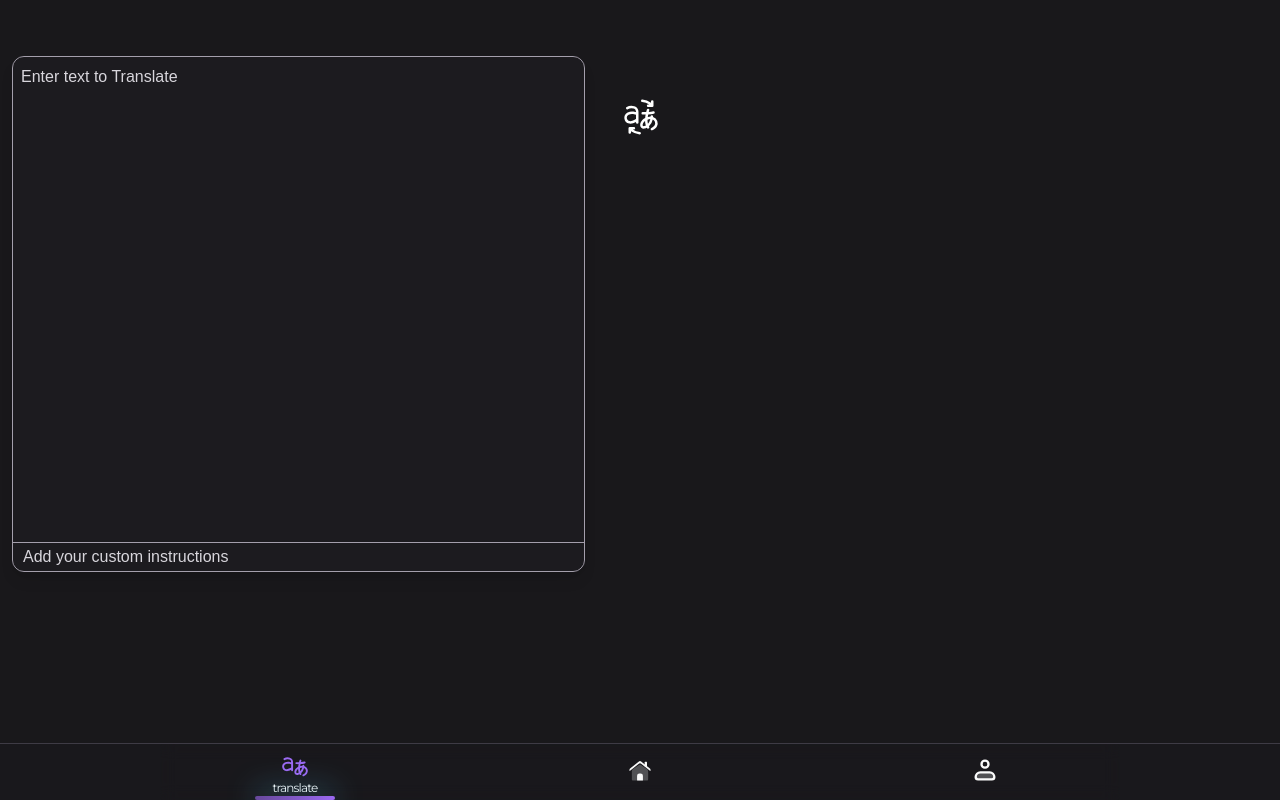
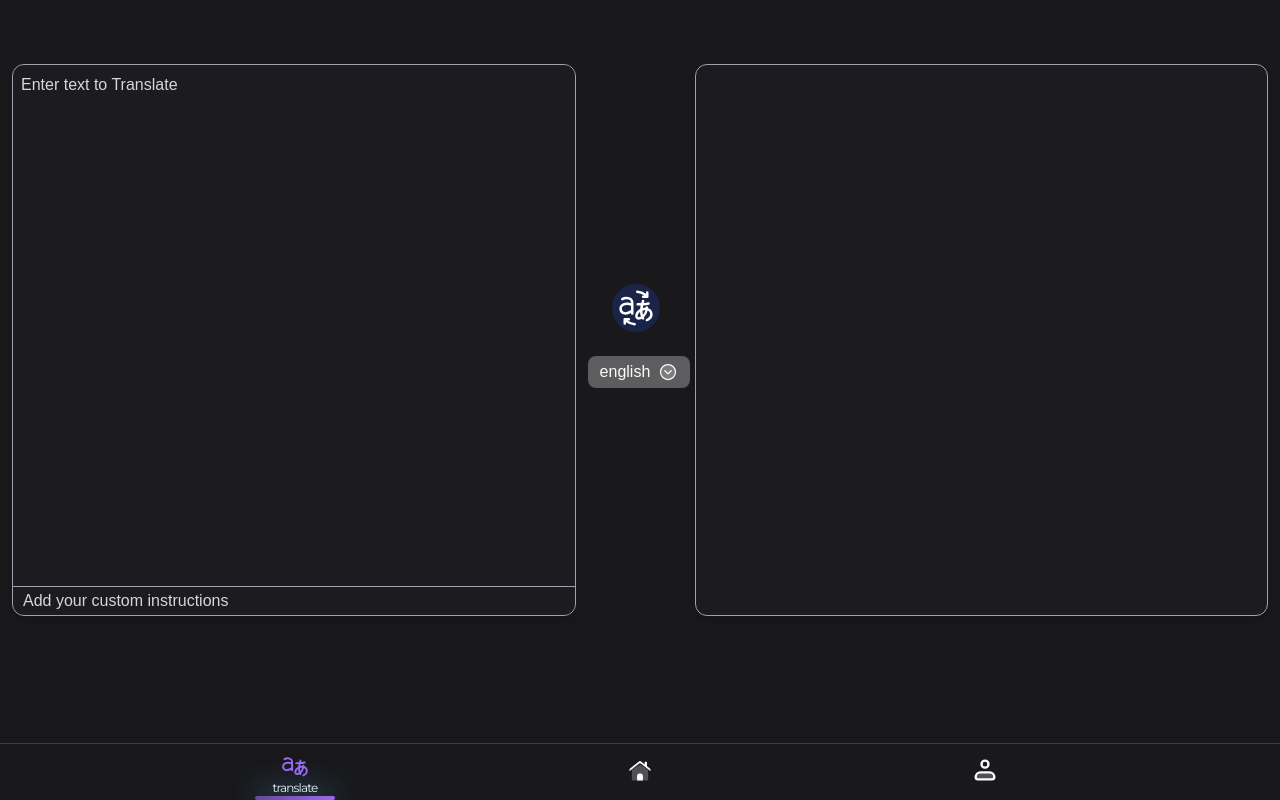
Before and after one commit to mohd-Bilal-exe/verbi.AI, a React (Vite) app: page /translate in a window 1280 px wide. Built offline with nearby package versions, Linux system fonts and the light colour scheme; a web font is replaced by a local one.

Commit message:
dfjhsdfh hello

```diff
--- /dev/null
+++ b/src/components/SelectDropdown.jsx
@@ -0,0 +1,75 @@
+import React, { useState } from "react";
+import { motion, AnimatePresence } from "framer-motion";
+import { CaretCircleDown } from "@phosphor-icons/react";
+import { useSelector } from "react-redux";
+
+const languages = [
+  "English",
+  "Spanish",
+  "French",
+  "German",
+  "Chinese",
+  "Hindi",
+];
+
+const SelectDropdown = ({ selectedLang, setSelectedLang }) => {
+  const isDarkMode = useSelector((state) => state.darkMode);
+  const [isDropdownOpen, setIsDropdownOpen] = useState(false);
+
+  const toggleDropdown = () => {
+    setIsDropdownOpen(!isDropdownOpen);
+  };
+
+  const handleLanguageSelect = (language) => {
+    setSelectedLang(language);
+    setIsDropdownOpen(false);
+  };
+
+  return (
+    <div className="relative w-fit">
+      <button
+        onClick={toggleDropdown}
+        className={`w-11/12 m-2 px-2 py-1 rounded-lg ${
+          !isDarkMode ? "bg-foreground/30" : "bg-foregroundLight/30"
+        } flex justify-center items-center`}
+      >
+        <span>{selectedLang}</span>
+        <CaretCircleDown
+          className={`ml-2 transform transition-transform ${
+            isDropdownOpen ? "rotate-180" : "rotate-0"
+          } ease-in-out duration-300`}
+          size={20}
+          weight="duotone"
+        />
+      </button>
+      <AnimatePresence>
+        {isDropdownOpen && (
+          <motion.div
+            initial={{ opacity: 0, y: -10 }}
+            animate={{ opacity: 1, y: 0 }}
+            exit={{ opacity: 0, y: -10 }}
+            className={`absolute w-60 -start-2/3 smartphone:-start-14 z-10 mt-1 backdrop-blur backdrop-brightness-75  rounded-md shadow-lg`}
+          >
+            <div className="grid place-content-center  grid-cols-2 gap-1 p-2 auto-rows-min">
+              {languages.map((language) => (
+                <button
+                  key={language}
+                  onClick={() => handleLanguageSelect(language)}
+                  className={`p-2 w-fit text-center rounded-md hover:bg-neutral-600 ${
+                    selectedLang === language
+                      ? "bg-blue-800/30 text-copy-light"
+                      : ""
+                  } transition-all duration-300 `}
+                >
+                  {language}
+                </button>
+              ))}
+            </div>
+          </motion.div>
+        )}
+      </AnimatePresence>
+    </div>
+  );
+};
+
+export default SelectDropdown;
--- a/src/components/TextMarkdown.jsx
+++ b/src/components/TextMarkdown.jsx
@@ -122,7 +122,7 @@ const TextMarkdown = React.memo(({ keys, role, plainText }) => {
               ),
               li: ({ ...props }) => (
                 <motion.li
-                  key={`${keys++}`}
+                  key={`${keys++}a`}
                   className={`text-sm mb-1 ml-4 open-sans ${
                     isDarkMode ? "text-lightBg1" : "text-gray-600"
                   }`}
--- a/src/components/TextMarkdownTranslate.jsx
+++ b/src/components/TextMarkdownTranslate.jsx
@@ -1,4 +1,3 @@
-import React from "react";
 import { motion } from "framer-motion";
 import Markdown from "react-markdown";
 import { useSelector } from "react-redux";
@@ -21,6 +20,7 @@ const TextMarkdownTranslate = ({ plainText }) => {
   let keyCounter = 0;
 
   return (
+    <motion.div variants={parentVariants} className={`w-full h-full`}>
       <Markdown
         components={{
           p: ({ ...props }) => (
@@ -107,6 +107,7 @@ const TextMarkdownTranslate = ({ plainText }) => {
       >
         {plainText}
       </Markdown>
+    </motion.div>
   );
 };
 
--- a/src/pages/TranslatePage.jsx
+++ b/src/pages/TranslatePage.jsx
@@ -4,6 +4,7 @@ import { useSelector } from "react-redux";
 import { translate } from "../Api/aiApi";
 import TextMarkdownTranslate from "../components/TextMarkdownTranslate";
 import { TranslateIcon2 } from "../components/SvgIcons";
+import SelectDropdown from "../components/SelectDropdown";
 
 const TranslatePage = () => {
   const isDarkMode = useSelector((state) => state.darkMode);
@@ -47,10 +48,10 @@ const TranslatePage = () => {
       }`}
     >
       <div
-        className={`w-full h-full flex flex-col lg:flex-row gap-2 py-5 lg:pt-14 lg:pb-14 px-3`}
+        className={`w-full h-full flex flex-col justify-start items-start lg:flex-row gap-1 pt-16 smartphone:pt-5  px-3`}
       >
         <div
-          className={`w-full flex flex-col border border-copy-lighter shadow-lg  rounded-xl  h-fit lg:h-3/4 overflow-hidden`}
+          className={`w-full flex flex-col border border-copy-lighter shadow-lg  rounded-xl smartphone:h-2/5 h-3/4 overflow-hidden`}
         >
           <textarea
             name="ipText"
@@ -76,13 +77,13 @@ const TranslatePage = () => {
           />
         </div>
         <div
-          className={`w-1/6 ${
+          className={`w-1/6 h-3/4 smartphone:w-full smartphone:h-fit smartphone:py-4  ${
             isDarkMode ? "" : ""
-          } h-1/6  flex items-center justify-center`}
+          } h-1/6  flex flex-col smartphone:flex-row-reverse  gap-4 items-center justify-center`}
         >
           <button
             onClick={handleTranslate}
-            className={`w-12 h-12 p-1  text-white rounded-full flex justify-center items-center${
+            className={`w-12 h-12 p-1 text-white rounded-full flex justify-center items-center ${
               isDarkMode
                 ? "bg-blue-800/30 placeholder:text-copy-light"
                 : "bg-blue-500/30 placeholder:text-Lightcopy-light"
@@ -104,11 +105,17 @@ const TranslatePage = () => {
               <TranslateIcon2 className="w-9 h-9" />
             </motion.span>
           </button>
+          <SelectDropdown
+            selectedLang={selectedLang}
+            setSelectedLang={setSelectedLang}
+          />
         </div>
         <div
-          className={`w-full bg-${
-            isDarkMode ? "gray-700" : "white"
-          } h-4/5 lg:h-3/4`}
+          className={`w-full  smartphone:w-full smartphone:h-2/5  scroll-smooth  border border-copy-lighter shadow-lg  rounded-xl p-2 overflow-y-auto  ${
+            isDarkMode
+              ? "bg-foreground/30 placeholder:text-copy-light"
+              : "bg-foregroundLight/30 placeholder:text-Lightcopy-light"
+          } border h-3/4`}
         >
           {MemoizedMarkdown}
         </div>
--- a/src/pages/chatPage.jsx
+++ b/src/pages/chatPage.jsx
@@ -82,7 +82,7 @@ export default function ChatPage() {
       <div
         id="chatBox"
         ref={chatBoxRef}
-        className="scroll-smooth overflow-scroll w-11/12 laptop:w-1/2 h-full mb-32 flex flex-col overflow-x-hidden px-2"
+        className="scroll-smooth overflow-scroll w-11/12 laptop:w-1/2 h-full mb-32 flex flex-col overflow-x-hidden overflow-y-auto px-2"
       >
         {chatHistory &&
           chatHistory.map((message) => (
@@ -94,7 +94,7 @@ export default function ChatPage() {
             />
           ))}
       </div>
-      <div className="fixed bottom-16 w-full flex justify-center items-center">
+      <div className="fixed bottom-16 smartphone:w-full w-1/3 flex justify-center items-center">
         <form
           onSubmit={handleSendMessage}
           className={`flex items-center justify-between p-2 rounded-full h-fit w-full mx-3 overflow-hidden ${
@@ -114,28 +114,33 @@ export default function ChatPage() {
             onChange={handleTextChange}
             value={text}
           />
-          <motion.button
+          <button
             disabled={isLoading}
             type="submit"
-            className={`w-12 h-12 flex justify-center items-center smartphone:h-11 place-self-center ${
+            className={` ${
+              isLoading ? "cursor-not-allowed" : "cursor-pointer"
+            }  w-11 h-10 grid place-content-center smartphone:h-11 place-self-center transition-colors ${
               isDarkMode
-                ? "bg-foregroundLight text-copyLight"
-                : "bg-foreground/60 text-copy"
+                ? "bg-foregroundLight hover:bg-foregroundLight/70  text-copyLight"
+                : "bg-foreground/60 hover:bg-foreground/70 text-copy"
             } rounded-full`}
-            initial={isLoading ? { rotate: 0 } : { rotate: 180 }}
+          >
+            <motion.span
+              initial={isLoading ? { rotate: 0 } : { rotate: 0 }}
               animate={isLoading ? { rotate: 360 } : { rotate: 0 }}
               transition={{
-              duration: 0.5,
+                duration: isLoading ? 0.5 : 1.2,
                 ease: "easeInOut",
                 repeat: isLoading ? Infinity : 0,
               }}
             >
               {isLoading ? (
-              <CircleNotch className="w-9 h-9" weight="duotone" />
+                <CircleNotch className="w-8 h-8" weight="bold" />
               ) : (
-              <ArrowUp className="w-9 h-9" weight="bold" />
+                <ArrowUp className="w-8 h-8" weight="bold" />
               )}
-          </motion.button>
+            </motion.span>
+          </button>
         </form>
       </div>
     </motion.div>
```
Lines whose indentation alone changed are shown as unchanged.
